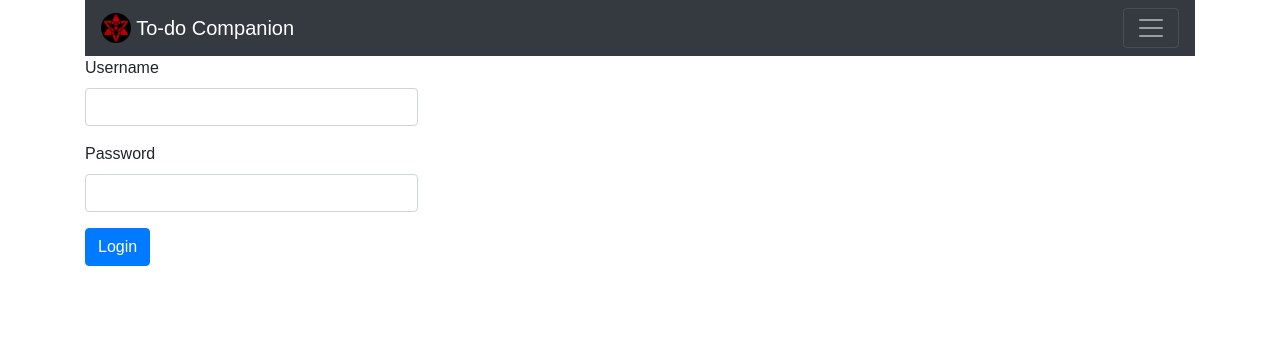
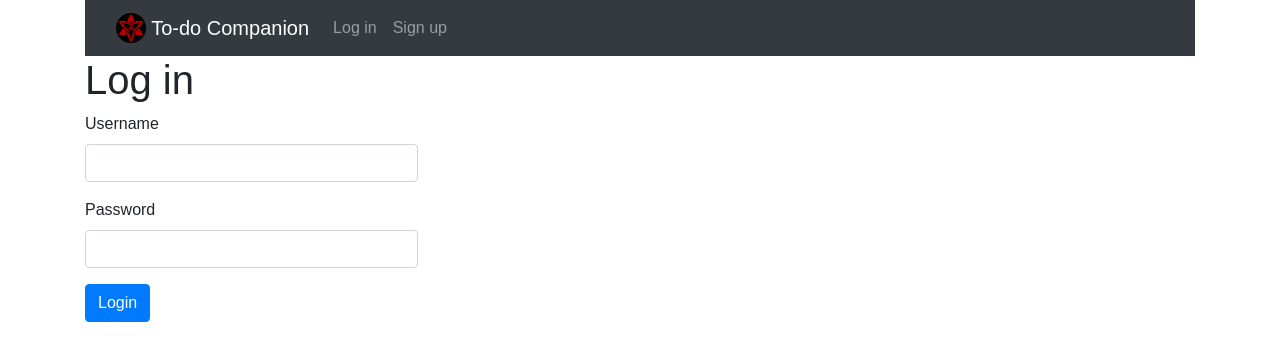
Before and after one commit to mgonnav/todo-companion, a Flask app: page /auth/login in a window 1280 px wide. Shown: the top 361 px of the page. Run offline with Flask 2, Linux system fonts and the light colour scheme; some libraries are stand-ins or nearby versions.

Commit message:
Fixed navbar items

```diff
--- a/app/templates/login.html
+++ b/app/templates/login.html
@@ -7,5 +7,6 @@ Login
 {% endblock %}
 
 {% block content %}
+  <h1>Log in</h1>
   {{ render_form(form, form_type="horizontal", button_map={'submit': 'primary'}) }}
 {% endblock %}
--- a/app/templates/navbar.html
+++ b/app/templates/navbar.html
@@ -1,14 +1,11 @@
-<nav class="navbar navbar-dark bg-dark">
-  <a class="navbar-brand" href="">
-    <img class="d-inline-block align-top" src="{{ url_for('static', filename='images/sharingan.png') }}" alt="Sasuke's Mangekyou Sharingan" width="30" height="30">
-    To-do Companion
-  </a>
-  <button class="navbar-toggler" type="button" data-toggle="collapse" data-target="#navbarNavDropdown" aria-controls="navbarNavDropdown" aria-expanded="false" aria-label="Toggle navigation">
-    <span class="navbar-toggler-icon"></span>
-  </button>
-
-  <div class="collapse navbar-collapse" id="navbarNav">
-    <ul class="navbar-nav">
+<nav class="navbar navbar-expand-lg navbar-dark bg-dark">
+  <div class="container-fluid">
+    <a class="navbar-brand" href="">
+      <img class="d-inline-block align-top" src="{{ url_for('static', filename='images/sharingan.png') }}" alt="Sasuke's Mangekyou Sharingan" width="30" height="30">
+      To-do Companion
+    </a>
+    <div class="collapse navbar-collapse" id="navbarSupportedContent">
+      <ul class="navbar-nav me-auto mb-2 mb-lg-0">
       {% if current_user.is_authenticated %}
         <li class="nav-item">
           <a class="nav-link" href="{{ url_for('index') }}">Go to index</a>
@@ -27,6 +24,6 @@
           <a class="nav-link" href="{{ url_for('auth.signup') }}">Sign up</a>
         </li>
       {% endif %}
-    </ul>
+    </div>
   </div>
 </nav>
```
Also changed, not shown: app/templates/home.html (renamed from app/templates/hello.html).
